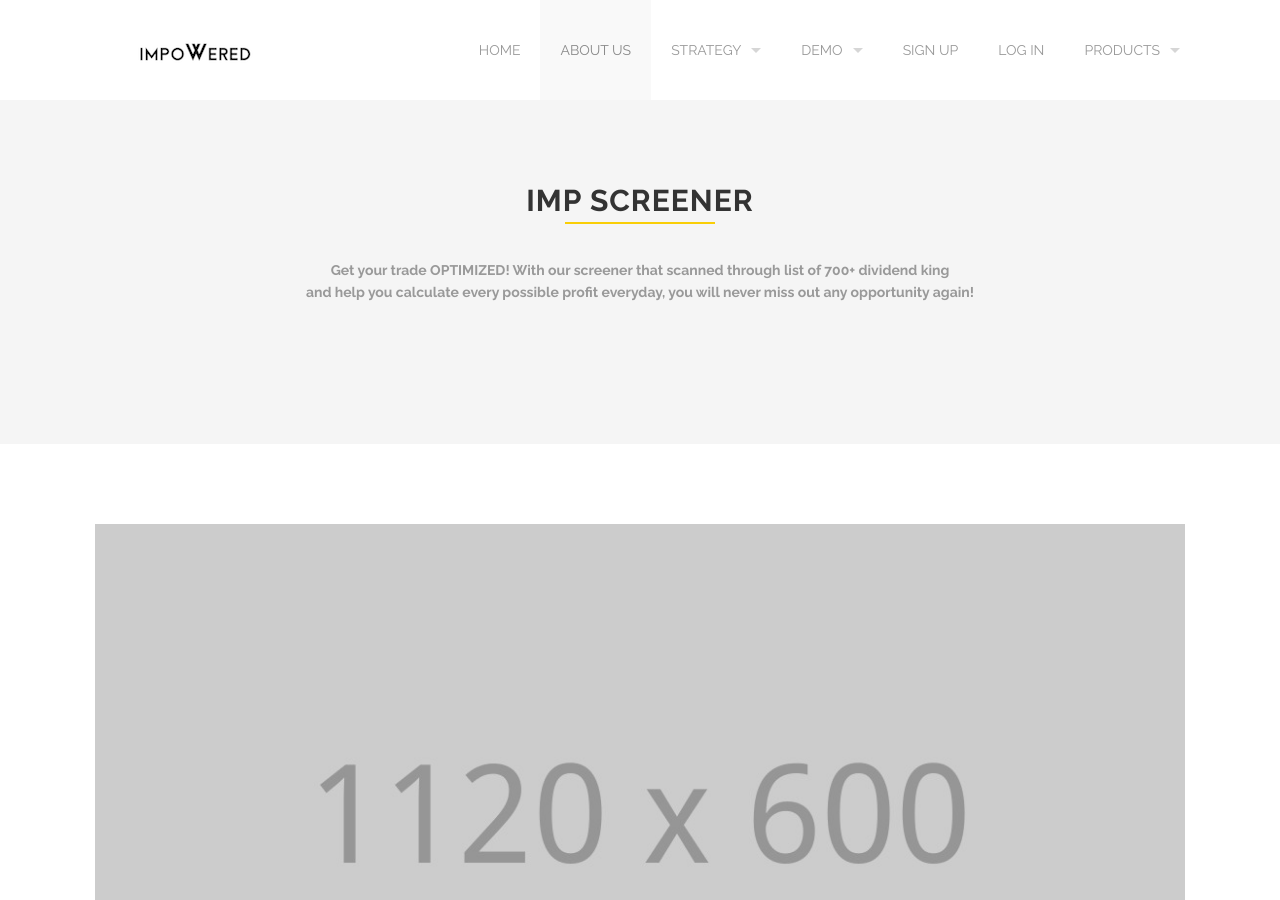
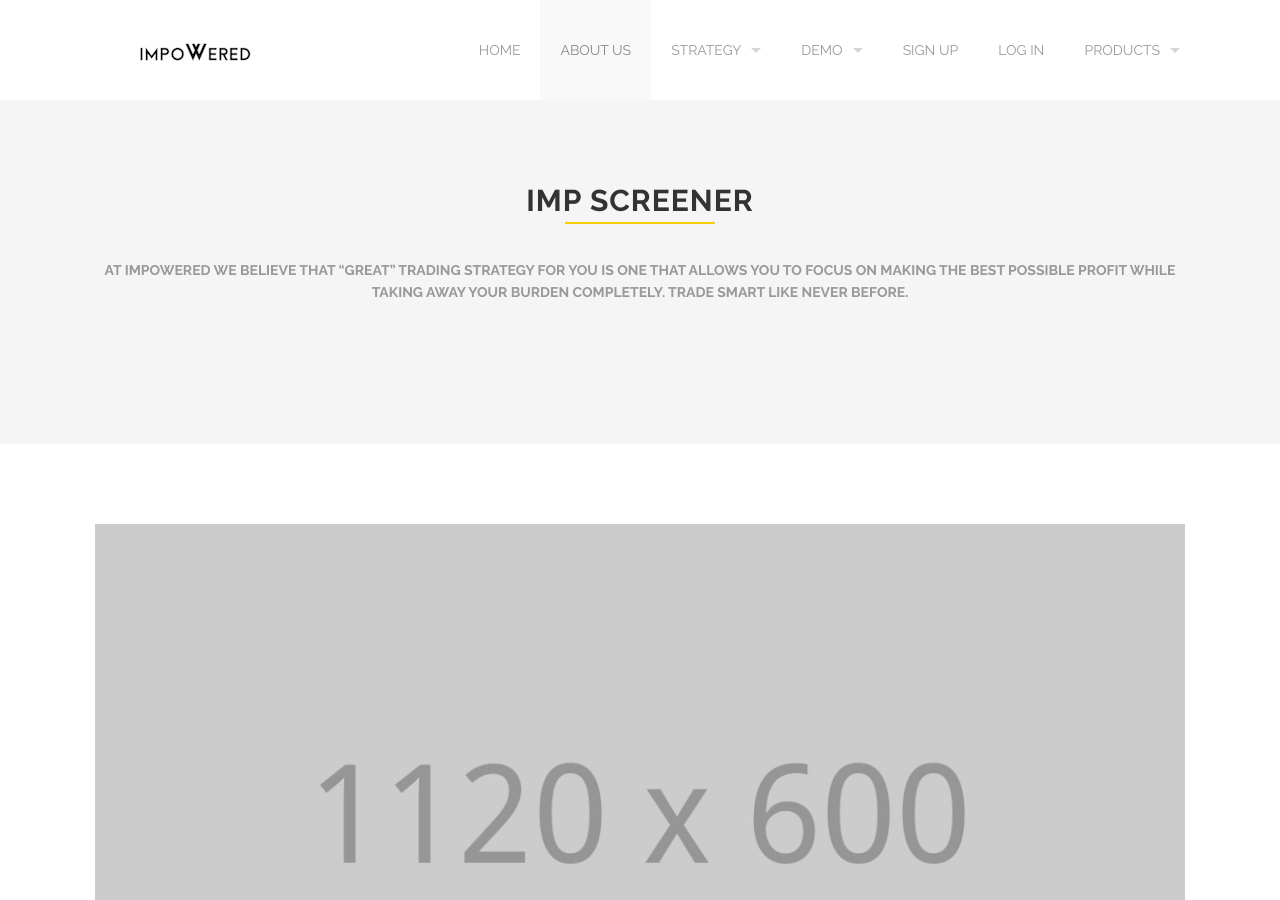
Before and after one commit to impoweredcapital/investmentplatform, a Jekyll site: the page built from allproducts.html, in a window 1280 px wide and 900 px high. Built offline with Jekyll 4.4.1, drawn with Linux system fonts in a browser that asks for light colours.

Commit message:
Update allproducts.html

```diff
--- a/allproducts.html
+++ b/allproducts.html
@@ -35,7 +35,7 @@ testimonials:
       {% include section-header.html title="IMP screener" %}
       <div class='spacing'></div>
       <p class='centered-text'>
-        <b> Get your trade OPTIMIZED! With our screener that scanned through list of 700+ dividend king </br> and help you calculate every possible profit everyday, you will never miss out any opportunity again! </b>
+        <b> AT IMPOWERED WE BELIEVE THAT “GREAT” TRADING STRATEGY FOR YOU IS ONE THAT ALLOWS YOU TO FOCUS ON MAKING THE BEST POSSIBLE PROFIT WHILE TAKING AWAY YOUR BURDEN COMPLETELY. TRADE SMART LIKE NEVER BEFORE. </b>
       </p>
       <div class='two spacing'></div>
     </div>
```
